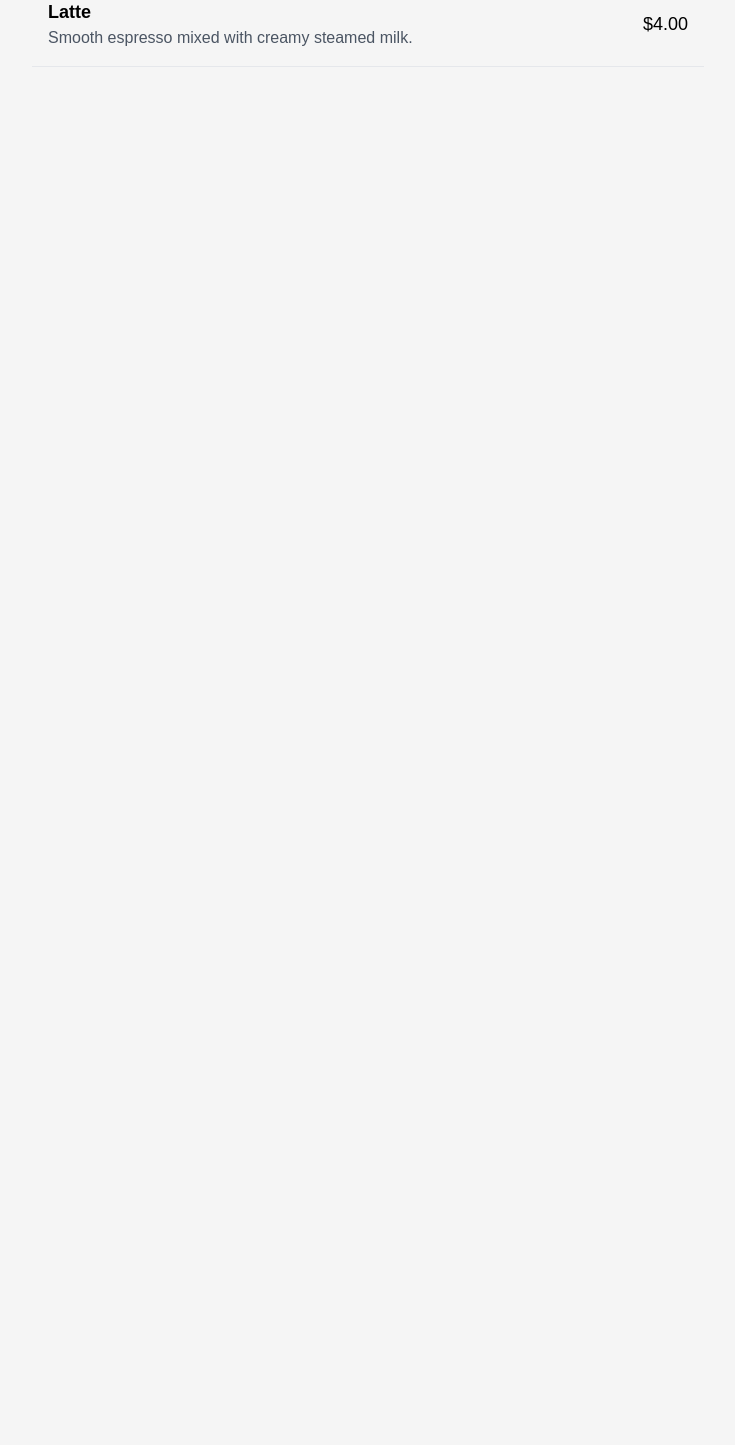
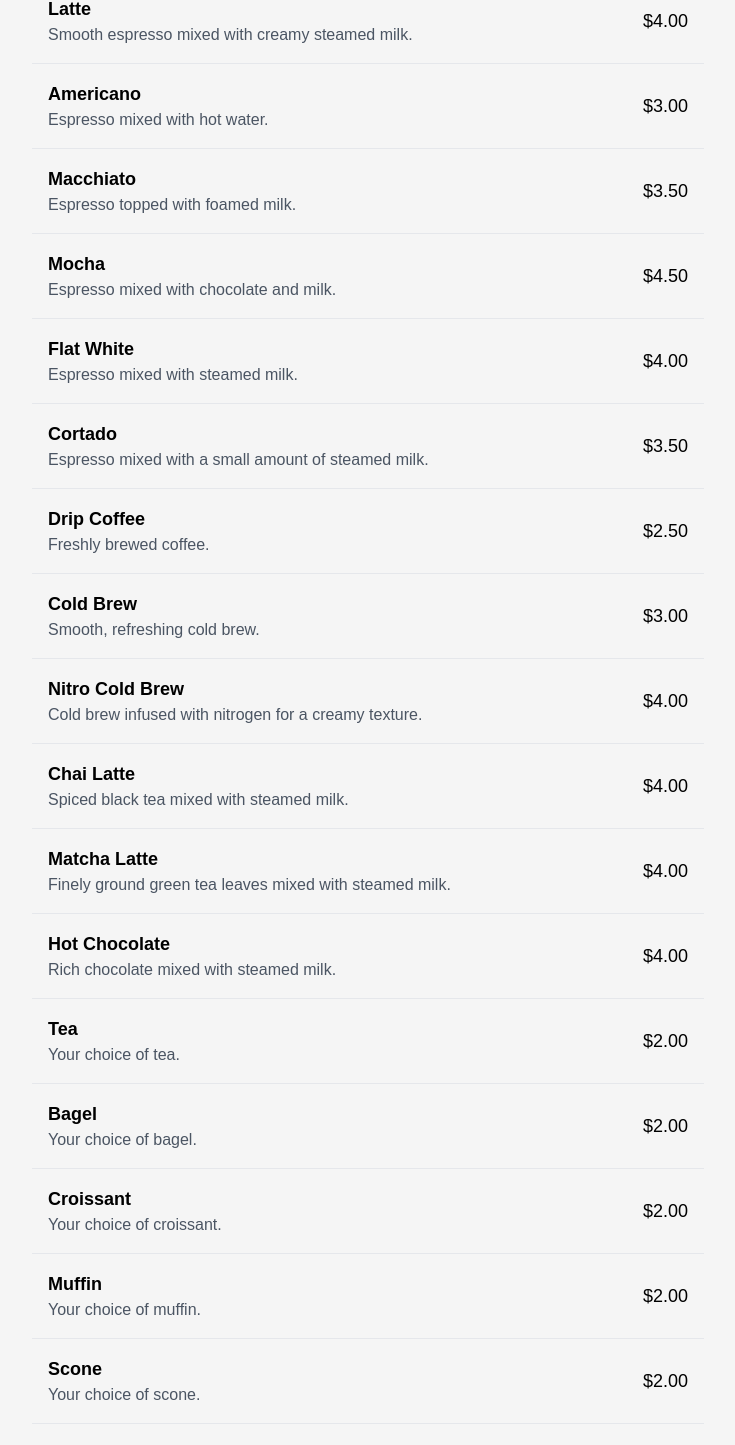
Before and after one commit to ParticularSpace/victrola-coffee, a React (Create React App) app: page /menu in a window 1280 px wide. Shown: the part 357-1802 px from the top of the page, without its empty margins (272-1007 px from the left). Before the commit the page ends 800 px from the top, so only its background shows below. Built offline with nearby package versions, Linux system fonts and the light colour scheme.

Commit message:
left aligned the search bar and working on resonsveness

```diff
--- a/src/components/Header/Header.tsx
+++ b/src/components/Header/Header.tsx
@@ -1,12 +1,14 @@
-import React from 'react';
-import Navigation from './Navigation';
-import ShoppingCartIcon from './ShoppingCartIcon';
+import React from "react";
+import Navigation from "./Navigation";
+import ShoppingCartIcon from "./ShoppingCartIcon";
 
 const Header: React.FC = () => {
   return (
     <header className="bg-gray-800 text-white p-4 flex justify-between items-center">
-      <h1 className="text-2xl font-bold">Coffee Shop</h1>
-      <Navigation />
+      <div className="flex items-center">
+        <h1 className="text-2xl font-bold mr-4">Victrola Coffee</h1>
+        <Navigation />
+      </div>
       <ShoppingCartIcon />
     </header>
   );
--- a/src/components/Header/Navigation.tsx
+++ b/src/components/Header/Navigation.tsx
@@ -15,11 +15,6 @@ const Navigation: React.FC = () => {
   return (
     <nav className="flex justify-between items-center">
       <div className="flex items-center space-x-4">
-        {/* Hamburger Icon for the menu */}
-
-        <button aria-label="Menu" className="p-2">
-          <FontAwesomeIcon icon={faBars} className="h-6 w-6" />
-        </button>
 
         {/* Search bar with enter button */}
         <form onSubmit={handleSearch} className="flex text-black">
--- a/src/pages/Home.tsx
+++ b/src/pages/Home.tsx
@@ -7,7 +7,7 @@ import InfoPanel from "../components/InfoPanel/InfoPanel";
 const Home: React.FC = () => {
   return (
     <div className="flex flex-col min-h-screen">
-      <main className="flex-grow p-4">
+      <main className="flex-grow p-2 sm:p-4">
         <HeroSection />
         <ProductsSection />
         <InfoPanel
@@ -18,12 +18,11 @@ const Home: React.FC = () => {
           reverse={false}
         />
       </main>
-      <footer className="p-4">
+      <footer>
         <Footer />
       </footer>
     </div>
   );
 };
 
-
 export default Home;
--- a/src/pages/Menu.tsx
+++ b/src/pages/Menu.tsx
@@ -41,6 +41,91 @@ const MenuPage: React.FC = () => {
       description: 'Smooth espresso mixed with creamy steamed milk.',
       price: 4.0,
     },
+    {
+    name: 'Americano',
+    description: 'Espresso mixed with hot water.',
+    price: 3.0,
+   },
+    {
+      name: 'Macchiato',
+      description: 'Espresso topped with foamed milk.',
+      price: 3.5,
+    },
+    {
+      name: 'Mocha',
+      description: 'Espresso mixed with chocolate and milk.',
+      price: 4.5,
+    },
+    {
+      name: 'Flat White',
+      description: 'Espresso mixed with steamed milk.',
+      price: 4.0,
+    },
+    {
+      name: 'Cortado',
+      description: 'Espresso mixed with a small amount of steamed milk.',
+      price: 3.5,
+    },
+    {
+      name: 'Drip Coffee',
+      description: 'Freshly brewed coffee.',
+      price: 2.5,
+    },
+    {
+      name: 'Cold Brew',
+      description: 'Smooth, refreshing cold brew.',
+      price: 3.0,
+    },
+    {
+      name: 'Nitro Cold Brew',
+      description: 'Cold brew infused with nitrogen for a creamy texture.',
+      price: 4.0,
+    },
+    {
+      name: 'Chai Latte',
+      description: 'Spiced black tea mixed with steamed milk.',
+      price: 4.0,
+    },
+    {
+      name: 'Matcha Latte',
+      description: 'Finely ground green tea leaves mixed with steamed milk.',
+      price: 4.0,
+    },
+    {
+      name: 'Hot Chocolate',
+      description: 'Rich chocolate mixed with steamed milk.',
+      price: 4.0,
+    },
+    {
+      name: 'Tea',
+      description: 'Your choice of tea.',
+      price: 2.0,
+    },
+    {
+      name: 'Bagel',
+      description: 'Your choice of bagel.',
+      price: 2.0,
+    },
+    {
+      name: 'Croissant',
+      description: 'Your choice of croissant.',
+      price: 2.0,
+    },
+    {
+      name: 'Muffin',
+      description: 'Your choice of muffin.',
+      price: 2.0,
+    },
+    {
+      name: 'Scone',
+      description: 'Your choice of scone.',
+      price: 2.0,
+    },
+    {
+      name: 'Cookie',
+      description: 'Your choice of cookie.',
+      price: 2.0,
+    },
 
   ];
 
```
Also changed, not shown: src/index.css (line endings or trailing spaces), 1 other file (tests, documents, lock files or other folders). Lines whose indentation alone changed are shown as unchanged.
